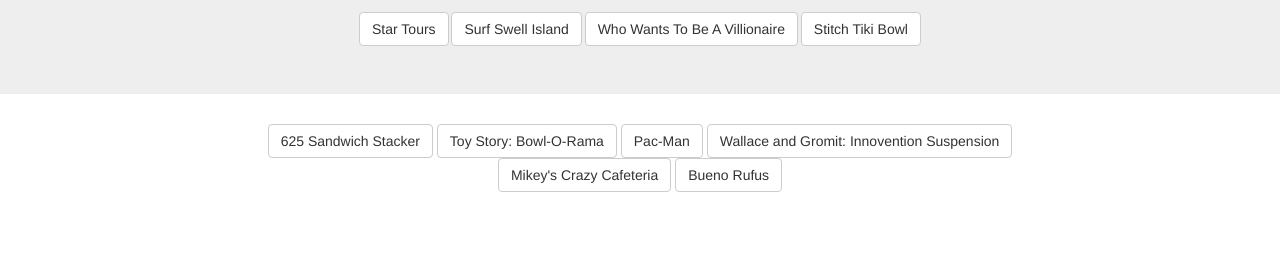
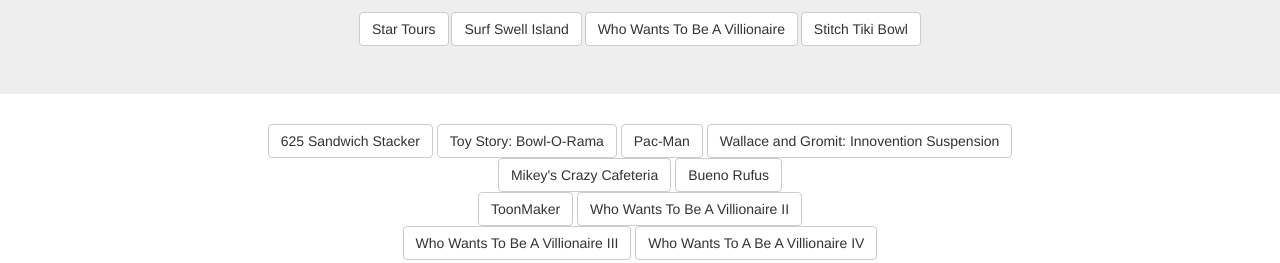
Before and after one commit to Pzink3/Gamecube-logo, a plain HTML site: page Gamecube Flash.html in a window 1280 px wide. Shown: the part 537-800 px from the top of the page. Drawn offline with Linux system fonts and the light colour scheme.

Commit message:
Added game and screen
Added more games and another load screen

```diff
--- a/Gamecube Flash.html
+++ b/Gamecube Flash.html
@@ -39,12 +39,24 @@
 <a href="Gamecube loader.html" button type="button" class="btn btn-default">Wallace and Gromit: Innovention Suspension</button></a>
 </div>
 </div>
-<center>
+
 <div class="row">
 <div class="btn-group">
  <a href="Gamecube title loading screen.html" button type="button" class="btn btn-default">Mikey's Crazy Cafeteria</button></a>
  </div>
  <a href="Gamecube title loader.html" button type="button" class="btn btn-default">Bueno Rufus</button></a>
 </div>
+<a href="Gamecube title loader screen.html" button type="button" class="btn btn-default">ToonMaker</button></a>
+</div>
+<a href="Gamecube title loading.html" button type="button" class="btn btn-default">Who Wants To Be A Villionaire II</button></a>
 </div>
 </div>
+</div>
+<div class="row">
+<div class="btn-group">
+<a href="Gamecube title loading logo.html" button type="button" class="btn btn-default">Who Wants To Be A Villionaire III</button></a>
+</div>
+<a href="Gamecube loading title.html" button type="button" class="btn btn-default">Who Wants To A Be A Villionaire IV</a>
+</div>
+</div>
+<script type="text/javascript" src="includes/arcade/swfobject.js"></script>
```
Also changed, not shown: Gamecube title loading screen.html (+1 -1 lines).
